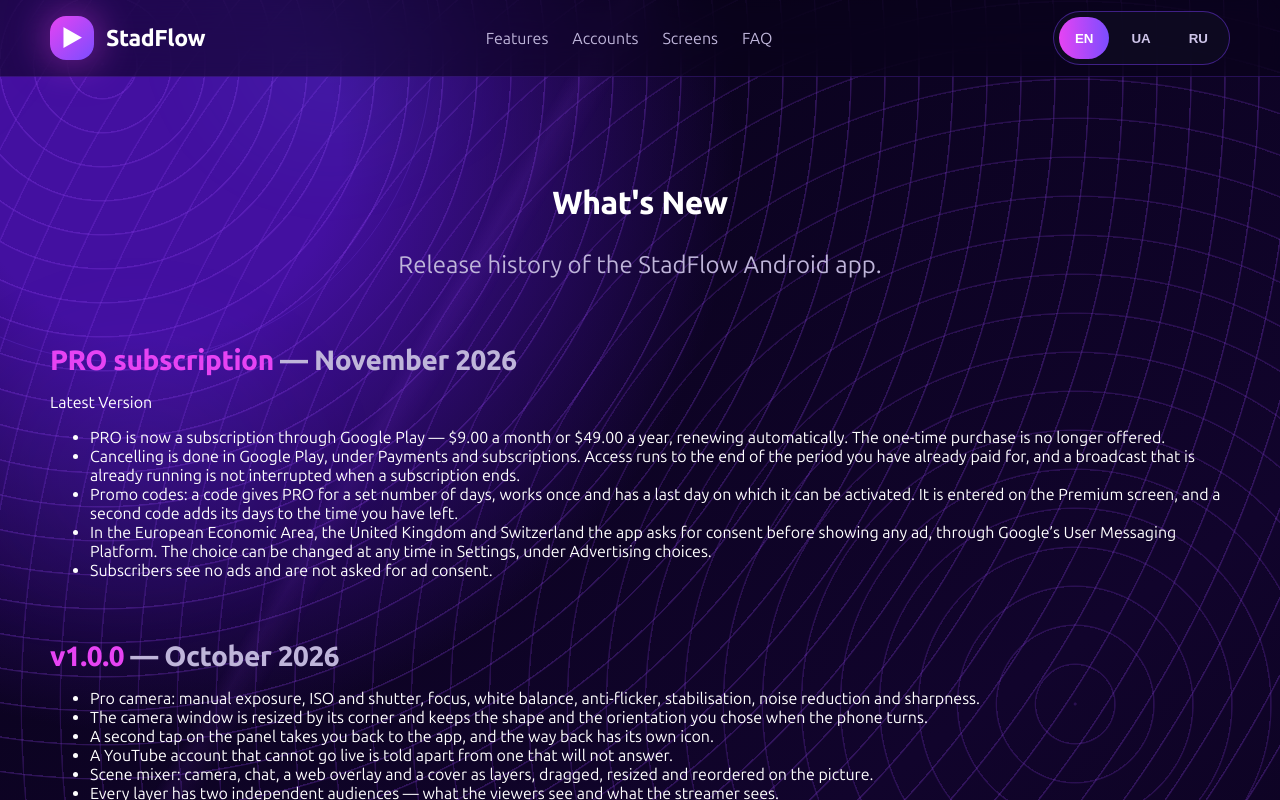
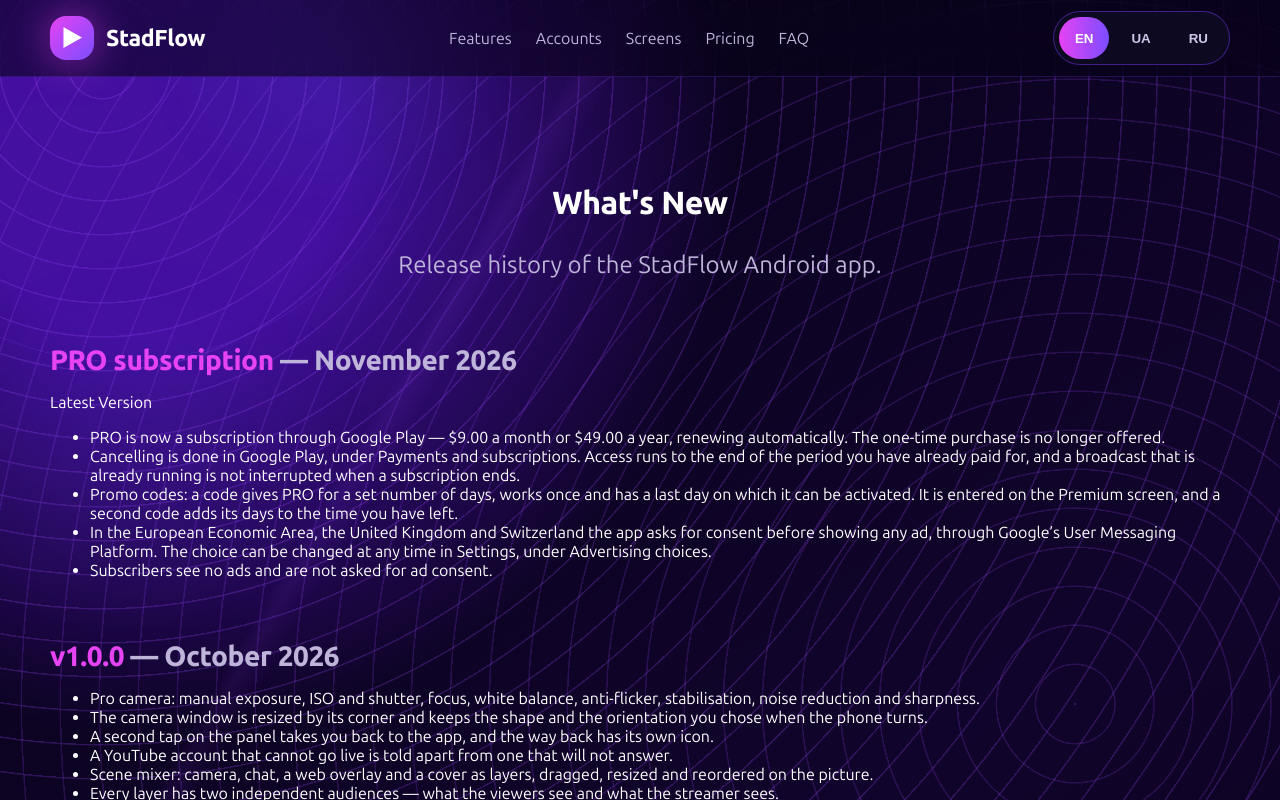
Before and after one commit to DenisStadnichenko/WebLightStream, a plain HTML site: page changelog.html in a window 1280 px wide. Shown: the top 800 px of the page. Drawn offline with Linux system fonts and the light colour scheme.

Commit message:
Put Pricing in the header nav
pricing.html was reachable only from the footer: no page's top nav linked
to it, not even pricing.html's own. A reader looking for what PRO costs had
to scroll to the bottom of the page to find out there was a page about it.

Co-Authored-By: Claude Opus 5 <noreply@anthropic.com>

```diff
--- a/changelog.html
+++ b/changelog.html
@@ -35,6 +35,7 @@
         <a href="index.html#features" data-i18n="nav_features">Features</a>
         <a href="index.html#accounts" data-i18n="nav_accounts">Accounts</a>
         <a href="index.html#screens" data-i18n="nav_screens">Screens</a>
+        <a href="pricing.html" data-i18n="nav_pricing">Pricing</a>
         <a href="index.html#faq" data-i18n="nav_faq">FAQ</a>
       </div>
       <div class="lang">
```
Also changed, not shown: contact.html (+1 -0 lines), cookies.html (+1 -0 lines), eula.html (+1 -0 lines), faq.html (+1 -0 lines), features.html (+1 -0 lines), index.html (+1 -0 lines), integrations.html (+1 -0 lines), pricing.html (+1 -0 lines), privacy.html (+1 -0 lines), roadmap.html (+1 -0 lines), terms.html (+1 -0 lines).
